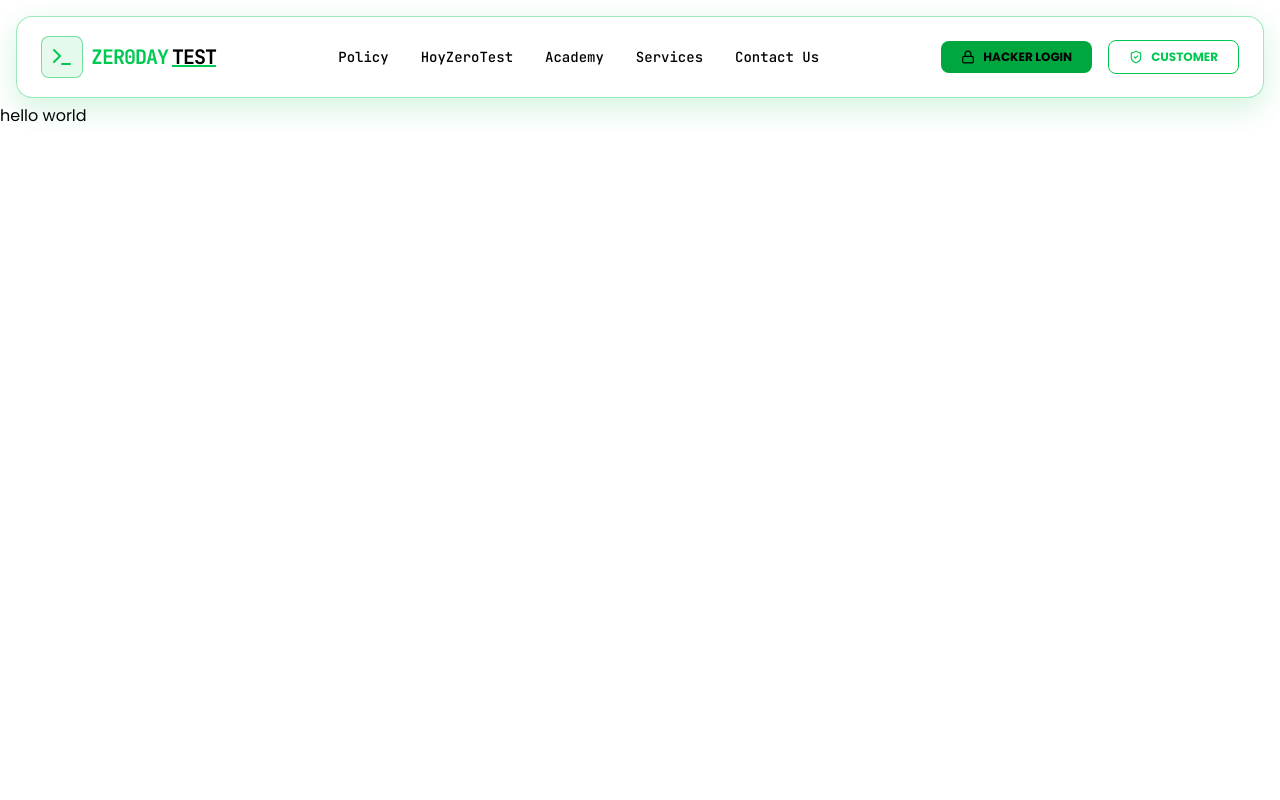
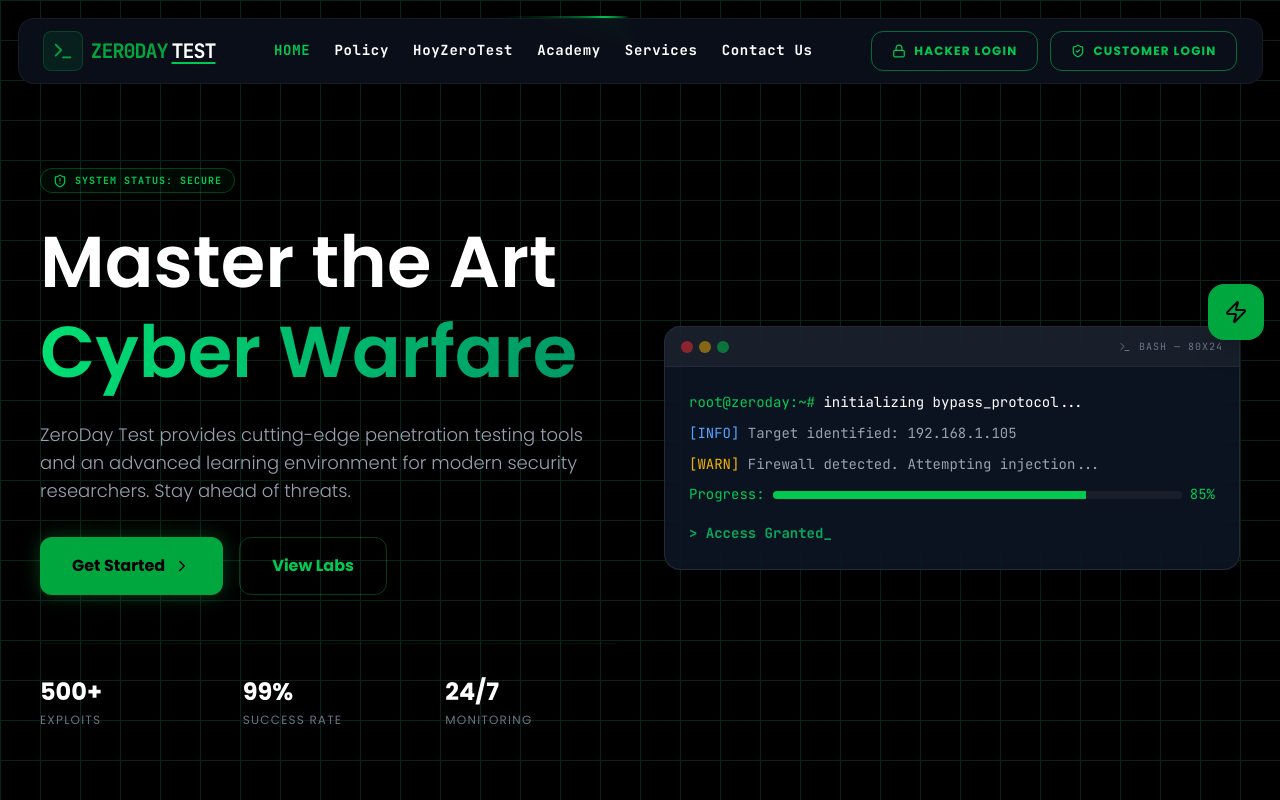
Before and after one commit to mdabdullahm/ZeroDay-Test, a Next.js app: page / in a window 1280 px wide. Built offline with nearby package versions, Linux system fonts and the light colour scheme.

Commit message:
update code

```diff
--- a/app/layout.tsx
+++ b/app/layout.tsx
@@ -28,7 +28,7 @@ export default function RootLayout({
     <html lang="en" className={`${poppins.variable} ${jetbrainsMono.variable}`}>
       <body className=" font-poppins antialiased">
         <Navbar />
-        <main className="mt-26">{children}</main>
+        <main>{children}</main>
       </body>
     </html>
   );
--- a/app/page.tsx
+++ b/app/page.tsx
@@ -1,9 +1,10 @@
+import Hero from "@/components/home/Hero";
 import Image from "next/image";
 
 export default function Home() {
   return (
     <main>
-      <h1>hello world</h1>
+      <Hero/>
     </main>
   );
 }
--- a/components/Navbar.tsx
+++ b/components/Navbar.tsx
@@ -2,13 +2,16 @@
 
 import React, { useState } from 'react';
 import Link from 'next/link';
-import { motion, AnimatePresence } from 'framer-motion'; // এনিমেশনের জন্য
+import { usePathname } from 'next/navigation';
+import { motion, AnimatePresence } from 'framer-motion';
 import { Terminal, Lock, ShieldCheck, Menu, X } from 'lucide-react';
 
 const Navbar = () => {
   const [isOpen, setIsOpen] = useState(false);
+  const pathname = usePathname();
 
   const navLinks = [
+    { name: 'HOME', href: '/' },
     { name: 'Policy', href: '/policy' },
     { name: 'HoyZeroTest', href: '/hoyzerotest' },
     { name: 'Academy', href: '/academy' },
@@ -16,102 +19,119 @@ const Navbar = () => {
     { name: 'Contact Us', href: '/contact' },
   ];
 
+  const getButtonStyles = (path: string) => {
+    const isActive = pathname === path;
+    return isActive
+      ? "bg-[#00c853] text-black shadow-[0_0_20px_rgba(0,200,83,0.6)] scale-105"
+      : "bg-transparent text-green-500 border border-green-500/50 hover:bg-green-500/10";
+  };
+
   return (
-    <nav className="fixed top-0 w-full z-50 px-4 mt-4 perspective-1000">
+    <nav className="fixed top-0 w-full z-50 px-4 mt-4">
+      <div className="max-w-7xl mx-auto relative p-[1.5px] overflow-hidden rounded-2xl">
+
+        {/* --- Rotating Border Animation (ভিডিওর ৩ নম্বর ইফেক্ট) --- */}
+        <div className="absolute inset-[-1000%] animate-[spin_4s_linear_infinite] opacity-100">
+           <div className="w-full h-full bg-[conic-gradient(from_0deg,transparent_0deg,transparent_150deg,#00c853_180deg,transparent_210deg,transparent_360deg)]" />
+        </div>
+
+        {/* মেইন নেভবার বডি */}
         <motion.div
-        initial={{ opacity: 0, y: -20, rotateX: 15 }}
-        animate={{ opacity: 1, y: 0, rotateX: 0 }}
-        transition={{ duration: 0.8, ease: "easeOut" }}
-        className="max-w-7xl mx-auto border border-green-500/40 bg-white/50 backdrop-blur-md rounded-2xl shadow-[0_10px_30px_rgba(34,197,94,0.2)] overflow-hidden"
+          initial={{ opacity: 0, y: -20 }}
+          animate={{ opacity: 1, y: 0 }}
+          className="relative w-full border border-white/5 bg-[#0b0f1a]/95 backdrop-blur-2xl rounded-2xl shadow-2xl overflow-hidden"
         >
-        <div className="px-6 h-20 flex items-center justify-between">
+          <div className="px-6 h-16 flex items-center justify-between">
 
-          {/* Logo Section - Hover করলে হালকা পালস করবে */}
-          <motion.div
-            whileHover={{ scale: 1.05 }}
-            className="flex items-center gap-2 group cursor-pointer"
-          >
-            <div className="p-2 bg-green-500/10 rounded-lg border border-green-500/50 group-hover:shadow-[0_0_15px_#22c55e] transition-all">
-              <Terminal size={24} className="text-green-500" />
+            {/* Logo Section */}
+            <Link href="/" className="flex items-center gap-2 group shrink-0">
+              <div className="p-2 bg-green-500/10 rounded-lg border border-green-500/20 group-hover:bg-green-500/20 transition-all">
+                <Terminal size={22} className="text-green-600" />
               </div>
-            <Link href="/" className="text-xl font-bold tracking-tighter font-mono">
-              <span className="text-green-500">ZER0DAY</span>
-              <span className="text-black ml-1 underline decoration-green-500">TEST</span>
+              <span className="text-xl font-bold font-mono tracking-tighter">
+                <span className="text-green-600">ZER0DAY</span>
+                <span className="text-white ml-1 underline decoration-green-500 underline-offset-4">TEST</span>
+              </span>
             </Link>
-          </motion.div>
 
-          {/* Nav Links (Desktop) */}
-          <div className="hidden lg:flex items-center space-x-8">
+            {/* Desktop Links - সাইজ বাড়িয়ে text-sm (14px) করা হয়েছে */}
+            <div className="hidden lg:flex items-center space-x-6">
               {navLinks.map((link) => (
                 <Link
                   key={link.name}
                   href={link.href}
-                className="text-black hover:text-green-400 text-sm font-mono font-medium transition-all relative group"
+                  className={`text-[14px] font-mono font-bold tracking-wider transition-all ${pathname === link.href ? 'text-green-500' : 'text-white hover:text-green-500'}`}
                 >
                   {link.name}
-                <motion.span
-                  className="absolute -bottom-1 left-0 w-0 h-0.5 bg-green-500"
-                  whileHover={{ width: '100%' }}
-                />
                 </Link>
               ))}
             </div>
 
-          {/* Login Buttons - Glowing Effect */}
-          <div className="hidden lg:flex items-center gap-4">
+            {/* Desktop Login Buttons - সাইজ বাড়িয়ে text-xs (12px) করা হয়েছে */}
+            <div className="hidden lg:flex items-center gap-3 shrink-0">
+              <Link href="/hacker-login">
                 <motion.button
-              whileHover={{ scale: 1.05, boxShadow: "0 0 20px rgba(34,197,94,0.5)" }}
-              whileTap={{ scale: 0.95 }}
-              className="flex items-center gap-2 px-5 py-2 bg-green-600 text-black text-xs font-bold rounded-lg transition-all"
+                  whileHover={{ y: -2 }}
+                  className={`flex items-center gap-2 px-5 py-2.5 text-[12px] font-black tracking-widest rounded-xl transition-all duration-300 ${getButtonStyles('/hacker-login')}`}
                 >
-              <Lock size={14} />
-              HACKER LOGIN
+                  <Lock size={14} /> HACKER LOGIN
                 </motion.button>
-
+              </Link>
+              <Link href="/customer-login">
                 <motion.button
-              whileHover={{ backgroundColor: "rgba(34,197,94,0.1)", scale: 1.05 }}
-              className="flex items-center gap-2 px-5 py-2 border border-green-500 text-green-500 text-xs font-bold rounded-lg transition-all"
+                  whileHover={{ y: -2 }}
+                  className={`flex items-center gap-2 px-5 py-2.5 text-[12px] font-black tracking-widest rounded-xl transition-all duration-300 ${getButtonStyles('/customer-login')}`}
                 >
-              <ShieldCheck size={14} />
-              CUSTOMER
+                  <ShieldCheck size={14} /> CUSTOMER LOGIN
                 </motion.button>
+              </Link>
             </div>
 
-          {/* Mobile Menu Button */}
-          <div className="lg:hidden">
-            <button onClick={() => setIsOpen(!isOpen)} className="text-green-500 p-2">
+            {/* Mobile Toggle */}
+            <button onClick={() => setIsOpen(!isOpen)} className="lg:hidden text-green-600 p-2">
               {isOpen ? <X size={28} /> : <Menu size={28} />}
             </button>
           </div>
-        </div>
 
-        {/* Mobile Menu Dropdown with Animation */}
+          {/* Mobile Menu */}
           <AnimatePresence>
             {isOpen && (
               <motion.div
                 initial={{ height: 0, opacity: 0 }}
                 animate={{ height: 'auto', opacity: 1 }}
                 exit={{ height: 0, opacity: 0 }}
-              className="lg:hidden border-t border-green-900/50 bg-black/95 px-6 py-6 space-y-4"
+                className="lg:hidden bg-[#0b0f1a] border-t border-white/5 overflow-hidden"
               >
+                <div className="p-6 space-y-4">
                   {navLinks.map((link) => (
                     <Link
                       key={link.name}
                       href={link.href}
-                  className="block text-green-500 text-lg font-mono hover:translate-x-2 transition-transform"
                       onClick={() => setIsOpen(false)}
+                      className={`block text-base font-mono font-bold tracking-widest ${pathname === link.href ? 'text-green-600' : 'text-gray-300'}`}
                     >
-                  {`> `}{link.name}
+                      {link.name}
                     </Link>
                   ))}
-              <div className="flex flex-col gap-3 pt-4">
-                <button className="w-full py-3 bg-green-600 text-black font-bold rounded-xl shadow-lg shadow-green-900/20">HACKER LOGIN</button>
-                <button className="w-full py-3 border border-green-500 text-green-500 font-bold rounded-xl">CUSTOMER LOGIN</button>
+
+                  <div className="flex flex-col gap-3 pt-4 border-t border-white/5">
+                    <Link href="/hacker-login" onClick={() => setIsOpen(false)}>
+                      <button className={`w-full py-4 flex items-center justify-center gap-2 font-bold rounded-xl transition-all duration-300 ${getButtonStyles('/hacker-login')}`}>
+                        <Lock size={18} /> HACKER LOGIN
+                      </button>
+                    </Link>
+                    <Link href="/customer-login" onClick={() => setIsOpen(false)}>
+                      <button className={`w-full py-4 flex items-center justify-center gap-2 font-bold rounded-xl transition-all duration-300 ${getButtonStyles('/customer-login')}`}>
+                        <ShieldCheck size={18} /> CUSTOMER LOGIN
+                      </button>
+                    </Link>
+                  </div>
                 </div>
               </motion.div>
             )}
           </AnimatePresence>
         </motion.div>
+      </div>
     </nav>
   );
 };
--- /dev/null
+++ b/components/home/Hero.tsx
@@ -0,0 +1,126 @@
+"use client";
+
+import React from 'react';
+import { motion } from 'framer-motion';
+import { Terminal, ShieldAlert, Zap, ChevronRight } from 'lucide-react';
+
+const Hero = () => {
+  return (
+    <section className="relative min-h-screen flex items-center justify-center pt-24 overflow-hidden bg-black text-white">
+
+      {/* Background Decor - Matrix Grid Effect */}
+      <div className="absolute inset-0 z-0 opacity-20"
+           style={{ backgroundImage: 'linear-gradient(#10b981 1px, transparent 1px), linear-gradient(90deg, #10b981 1px, transparent 1px)',
+                    backgroundSize: '40px 40px' }}>
+      </div>
+
+      {/* Background Glow */}
+      <div className="absolute top-1/2 left-1/2 -translate-x-1/2 -translate-y-1/2 w-[500px] h-[500px] bg-green-500/10 rounded-full blur-[120px] -z-10"></div>
+
+      <div className="max-w-7xl mx-auto px-6 grid lg:grid-cols-2 gap-12 items-center relative z-10">
+
+        {/* Left Content */}
+        <motion.div
+          initial={{ opacity: 0, x: -50 }}
+          animate={{ opacity: 1, x: 0 }}
+          transition={{ duration: 0.8 }}
+        >
+          <div className="inline-flex items-center gap-2 px-3 py-1 rounded-full border border-green-500/30 bg-green-500/5 mb-6">
+            <ShieldAlert size={14} className="text-green-500" />
+            <span className="text-[10px] font-mono font-bold text-green-500 uppercase tracking-widest">System Status: Secure</span>
+          </div>
+
+          <h1 className="text-5xl lg:text-7xl font-semibold leading-tight mb-6">
+            Master the Art<br />
+            <span className="text-transparent bg-clip-text bg-gradient-to-r from-green-400 to-emerald-600">
+              Cyber Warfare
+            </span>
+          </h1>
+
+          <p className="text-gray-400 text-lg mb-8 max-w-xl font-light">
+            ZeroDay Test provides cutting-edge penetration testing tools and an advanced learning environment for modern security researchers. Stay ahead of threats.
+          </p>
+
+          <div className="flex flex-wrap gap-4">
+            <button className="px-8 py-4 bg-green-600 hover:bg-green-500 text-black font-bold rounded-xl flex items-center gap-2 transition-all shadow-[0_0_20px_rgba(34,197,94,0.3)]">
+              Get Started <ChevronRight size={18} />
+            </button>
+            <button className="px-8 py-4 border border-green-500/30 hover:bg-green-500/5 text-green-500 font-bold rounded-xl transition-all">
+              View Labs
+            </button>
+          </div>
+
+          {/* Stats */}
+          <div className="mt-12 grid grid-cols-3 gap-8 border-t border-green-500/10 pt-8">
+            <div>
+              <p className="text-2xl font-bold text-white">500+</p>
+              <p className="text-xs text-gray-500 uppercase tracking-widest mt-1">Exploits</p>
+            </div>
+            <div>
+              <p className="text-2xl font-bold text-white">99%</p>
+              <p className="text-xs text-gray-500 uppercase tracking-widest mt-1">Success Rate</p>
+            </div>
+            <div>
+              <p className="text-2xl font-bold text-white">24/7</p>
+              <p className="text-xs text-gray-500 uppercase tracking-widest mt-1">Monitoring</p>
+            </div>
+          </div>
+        </motion.div>
+
+        {/* Right Content - Animated Terminal Visual */}
+        <motion.div
+          initial={{ opacity: 0, scale: 0.8 }}
+          animate={{ opacity: 1, scale: 1 }}
+          transition={{ duration: 0.8, delay: 0.2 }}
+          className="relative"
+        >
+          <div className="relative z-10 bg-gray-900/80 backdrop-blur-xl border border-white/10 rounded-2xl overflow-hidden shadow-2xl">
+            {/* Terminal Header */}
+            <div className="flex items-center justify-between px-4 py-3 bg-white/5 border-b border-white/5">
+              <div className="flex gap-1.5">
+                <div className="w-3 h-3 rounded-full bg-red-500/50"></div>
+                <div className="w-3 h-3 rounded-full bg-yellow-500/50"></div>
+                <div className="w-3 h-3 rounded-full bg-green-500/50"></div>
+              </div>
+              <div className="text-[10px] font-mono text-gray-500 uppercase tracking-widest flex items-center gap-2">
+                <Terminal size={12} /> bash — 80x24
+              </div>
+            </div>
+
+            {/* Terminal Body */}
+            <div className="p-6 font-mono text-sm leading-relaxed">
+              <p className="text-green-500 mb-2">root@zeroday:~# <span className="text-white">initializing bypass_protocol...</span></p>
+              <p className="text-blue-400 mb-2">[INFO] <span className="text-gray-400">Target identified: 192.168.1.105</span></p>
+              <p className="text-yellow-500 mb-2">[WARN] <span className="text-gray-400">Firewall detected. Attempting injection...</span></p>
+              <div className="flex gap-2 mb-2">
+                <p className="text-green-500">Progress:</p>
+                <div className="flex-1 bg-white/5 h-2 self-center rounded-full overflow-hidden">
+                   <motion.div
+                     initial={{ width: 0 }}
+                     animate={{ width: '85%' }}
+                     transition={{ duration: 2, repeat: Infinity, repeatType: 'reverse' }}
+                     className="h-full bg-green-500"
+                   ></motion.div>
+                </div>
+                <p className="text-green-500">85%</p>
+              </div>
+              <p className="text-green-400 font-bold animate-pulse mt-4">&gt; Access Granted_</p>
+            </div>
+          </div>
+
+          {/* Decorative Floating Icon */}
+          <motion.div
+            animate={{ y: [0, -20, 0] }}
+            transition={{ duration: 4, repeat: Infinity }}
+            className="absolute -top-6 -right-6 p-4 bg-green-600 rounded-2xl shadow-xl z-20"
+          >
+            <Zap size={24} className="text-black" />
+          </motion.div>
+        </motion.div>
+
+      </div>
+    </section>
+  );
+};
+
+export default Hero;
```
Lines whose indentation alone changed are shown as unchanged.
